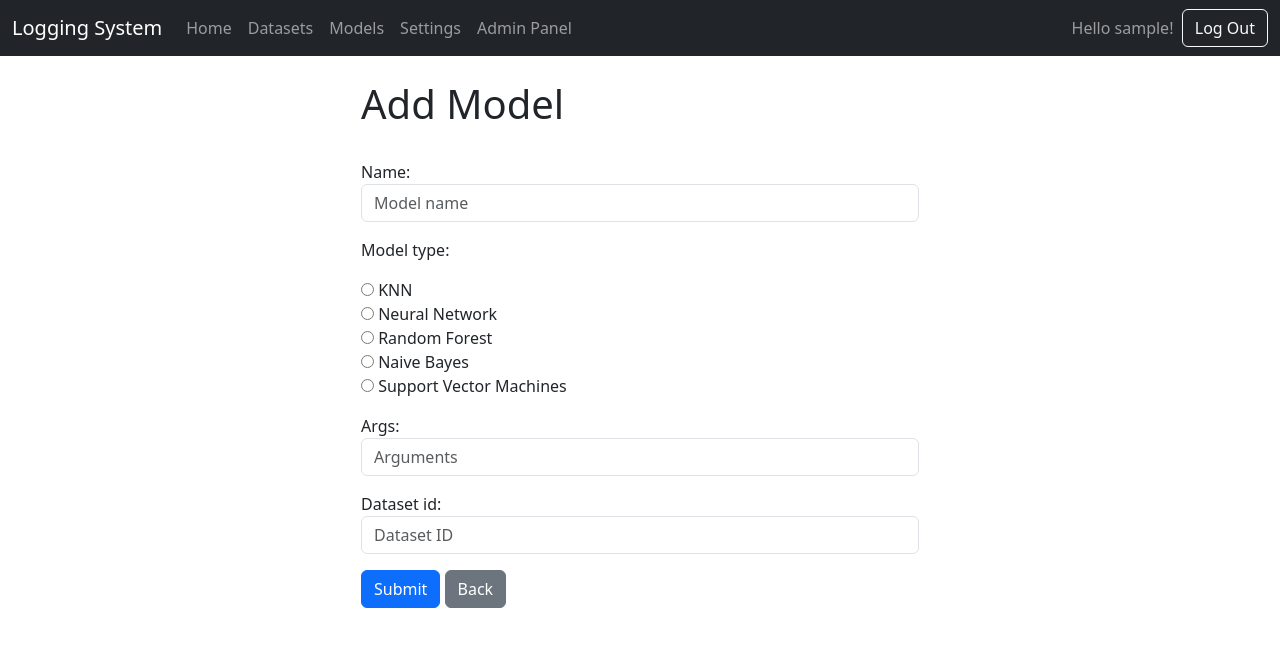
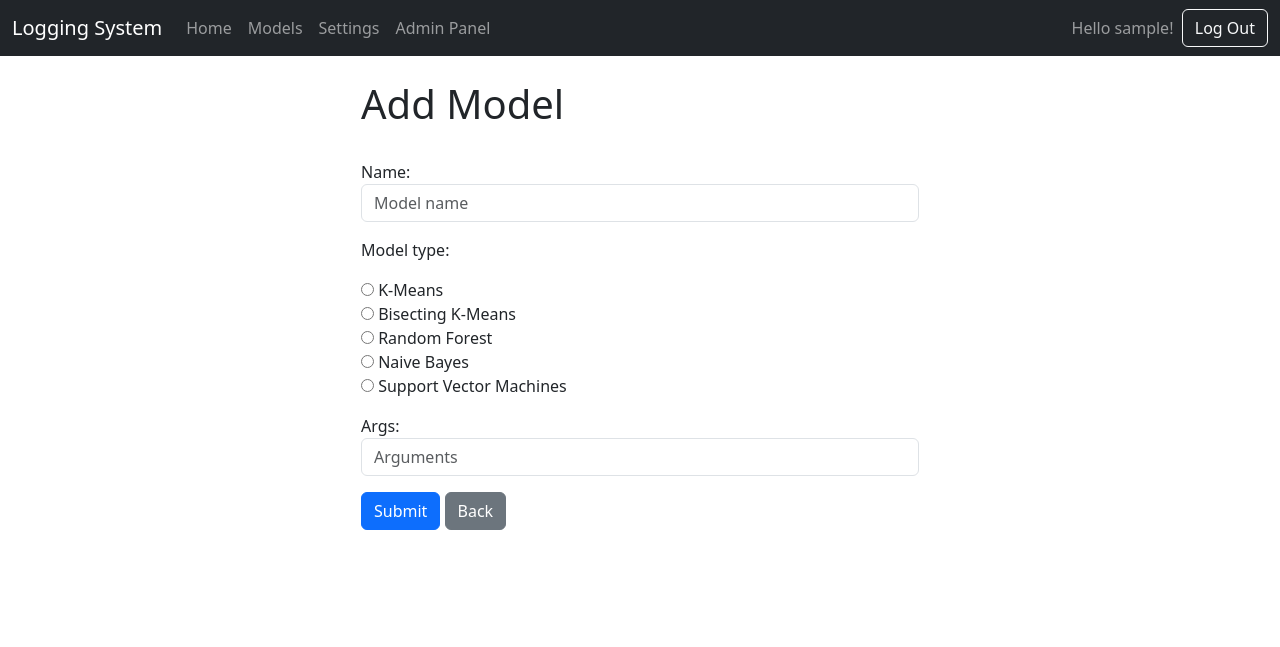
Before and after one commit to koloiyolo/engineering_thesis_django, a Django app: page /add_model/ in a window 1280 px wide. Shown: the top 647 px of the page. Run offline with Django 5.2, Linux system fonts and the light colour scheme; the visitor is signed in with stand-in values (Sample User, id 1).

Commit message:
discard supervised learning

```diff
--- a/webapp/logging_system/website/admin.py
+++ b/webapp/logging_system/website/admin.py
@@ -1,7 +1,7 @@
 from django.contrib import admin
-from .models import Log, Dataset
+from .models import Log, MlModel
 
 # Register your models here.
 
 admin.site.register(Log)
-admin.site.register(Dataset)
+admin.site.register(MlModel)
--- a/webapp/logging_system/website/forms.py
+++ b/webapp/logging_system/website/forms.py
@@ -4,11 +4,10 @@ from django import forms
 import json
 import numpy as np
 
-from .models import Dataset, MlModel
+from .models import MlModel
 
 from .dataset import create_dataset
 from .functions import numpy_array_to_list
-from .ml_models import create_model
 
 class SignUpForm(UserCreationForm):
     email = forms.EmailField(label="", widget=forms.TextInput(attrs={'class':'form-control', 'placeholder':'Email address'}))
@@ -45,46 +44,11 @@ class SignUpForm(UserCreationForm):
         self.fields['password2'].help_text = '<span class="form-text text-muted"><small>Enter the same password as before, for verification.</small></span>'
 
 
-class AddDatasetForm(forms.ModelForm):
-    name     = forms.CharField(required=True, widget=forms.widgets.TextInput(attrs={'placeholder': 'Dataset name', 'class': 'form-control'}))
-    count    = forms.CharField(required=True, widget=forms.widgets.TextInput(attrs={'placeholder': 'Data count', 'class': 'form-control'}))
-    clusters = forms.CharField(required=True, widget=forms.widgets.TextInput(attrs={'placeholder': 'Clusters count', 'class': 'form-control'}))
-    data     = forms.CharField(widget=forms.HiddenInput(), required=False)
-
-    class Meta:
-        model = Dataset
-        fields = (
-            'name',
-            'count',
-            'clusters',
-            'data'
-            )
-
-    def save(self, commit=True):
-        dataset = super().save(commit=False)
-
-
-        count    = int(self.cleaned_data.get('count'))
-        clusters = int(self.cleaned_data.get('clusters'))
-
-        data = numpy_array_to_list(create_dataset(dataset_size=count, n_clusters=clusters))
-
-        if data is not None:
-            dataset.data = json.dumps(data)
-        else:
-            dataset.data = json.dumps({})
-
-        if commit:
-            dataset.save()
-        return dataset
-
-
 class AddModelForm(forms.ModelForm):
     name          = forms.CharField(required=True, widget=forms.widgets.TextInput(attrs={'placeholder': 'Model name', 'class': 'form-control'}))
-    model_type    = forms.ChoiceField(required=True, widget=forms.RadioSelect, choices = {'knn': 'KNN', 'nn': 'Neural Network', 'rf': 'Random Forest', 'nb': 'Naive Bayes', 'svm': 'Support Vector Machines'})
+    model_type    = forms.ChoiceField(required=True, widget=forms.RadioSelect, choices = {'kmeans': 'K-Means', 'bkmeans': 'Bisecting K-Means', 'rf': 'Random Forest', 'nb': 'Naive Bayes', 'svm': 'Support Vector Machines'})
     args          = forms.CharField(required=True, widget=forms.widgets.TextInput(attrs={'placeholder': 'Arguments', 'class': 'form-control'}))
-    dataset_id    = forms.CharField(required=True, widget=forms.widgets.TextInput(attrs={'placeholder': 'Dataset ID', 'class': 'form-control'}))
-    accuracy      = forms.CharField(widget=forms.HiddenInput(), required=False)
+
 
     class Meta:
         model = MlModel
@@ -92,27 +56,4 @@ class AddModelForm(forms.ModelForm):
             'name',
             'model_type',
             'args',
-            'dataset_id',
-            'accuracy',
             )
-
-    def save(self, commit=True):
-        model_object = super().save(commit=False)
-
-        name          = str(self.cleaned_data.get('name'))
-        dataset_id    = int(self.cleaned_data.get('dataset_id'))
-        model_type    = str(self.cleaned_data.get('model_type'))
-        args          = str(self.cleaned_data.get('args'))
-
-        model, accuracy = create_model(name=name, dataset_id = dataset_id, model_type = model_type, args = args)
-
-
-        if model is not None:
-            model_object.accuracy = accuracy
-            model_object.file = model
-        else:
-            model_object.accuracy = '0'
-
-        if commit:
-            model_object.save()
-        return model_object
--- a/webapp/logging_system/website/models.py
+++ b/webapp/logging_system/website/models.py
@@ -16,23 +16,7 @@ class Log(models.Model):
         db_table = 'logs'
 
 
-class Dataset(models.Model):
-    name                = models.TextField(max_length=50)
-    count               = models.TextField(max_length=20)
-    clusters            = models.TextField(max_length=5)
-    data                = models.TextField()
-
-    def save_dataset(self, dataset):
-        self.data = json.dumps(dataset)
-        self.save()
-
-    def get_dataset(self):
-        return list_to_numpy_array(json.loads(self.data))
-
 class MlModel(models.Model):
     name                = models.TextField(max_length=50)
     model_type          = models.TextField(max_length=50)
     args                = models.TextField(max_length=200)
-    accuracy            = models.TextField(max_length=10)
-    dataset_id          = models.TextField(max_length=20)
-    file                = models.BinaryField()
--- a/webapp/logging_system/website/templates/navbar.html
+++ b/webapp/logging_system/website/templates/navbar.html
@@ -11,9 +11,6 @@
         <ul class="navbar-nav me-auto mb-2 mb-lg-0">
           <li class="nav-item">
             <a class="nav-link" aria-current="page" href="{% url 'home' %}">Home</a>
-          </li>
-          <li class="nav-item">
-            <a class="nav-link" href="{% url 'datasets' %}">Datasets</a>
           </li>
           <li class="nav-item">
             <a class="nav-link" href="{% url 'models' %}">Models</a>
--- a/webapp/logging_system/website/urls.py
+++ b/webapp/logging_system/website/urls.py
@@ -6,11 +6,6 @@ urlpatterns = [
     path('', views.home, name='home'),
     path('logout/', views.logout_user, name='logout'),
     path('register/', views.register_user, name='register'),
-    path('datasets/', views.view_datasets, name='datasets'),
-    path('add_dataset/', views.add_dataset, name='add_dataset'),
-    path('dataset/<int:pk>', views.view_dataset, name='dataset'),
-    path('delete_dataset/<int:pk>', views.delete_dataset, name='delete_dataset'),
-    path('update_dataset/<int:pk>', views.update_dataset, name='update_dataset'),
     path('models/', views.view_models, name='models'),
     path('add_model/', views.add_model, name='add_model'),
 ]
--- a/webapp/logging_system/website/views.py
+++ b/webapp/logging_system/website/views.py
@@ -2,9 +2,8 @@ from django.shortcuts import render, redirect
 from django.contrib.auth import authenticate, login, logout
 from django.contrib import messages
 
-from .models import Log, Dataset
-from .forms import SignUpForm, AddDatasetForm, AddModelForm
-from .ml_models import create_model
+from .models import Log
+from .forms import SignUpForm, AddModelForm
 
 # Create your views here.
 
@@ -54,72 +53,6 @@ def register_user(request):
     return render(request, 'register.html', {'form': form})
 
 
-# datasets
-
-def view_datasets(request):
-    if request.user.is_authenticated:
-        datasets = Dataset.objects.all()
-        return render(request, 'datasets.html', {'datasets': datasets})
-    else:
-        return redirect('home')
-
-
-def add_dataset(request):
-    if request.user.is_authenticated:
-        form = AddDatasetForm(request.POST or None)
-        if request.method == 'POST':
-            if form.is_valid():
-                add_record = form.save()
-                messages.success(request, "Dataset added successfully")
-                return redirect('datasets')
-        else:
-            return render(request, 'add_dataset.html', {'form':form})
-    else:
-        return redirect('home')
-
-
-def delete_dataset(request, pk):
-    if request.user.is_authenticated:
-        delete_it = Dataset.objects.get(id=pk)
-        delete_it.delete()
-        messages.success(request, "Dataset deleted successfully!")
-        return redirect('datasets')
-    else:
-        return redirect('home')
-
-
-def update_dataset(request, pk):
-    if request.user.is_authenticated:
-        update_it = Dataset.objects.get(id=pk)
-        form = AddDatasetForm(request.POST or None, instance=update_it)
-        if form.is_valid():
-            form.save()
-            messages.success(request, "Dataset updated successfully")
-            return redirect('datasets')
-        else:
-            return render(request, 'update_dataset.html', {'form':form})
-    else:
-        return redirect('home')
-
-
-def view_dataset(request, pk):
-    if request.user.is_authenticated:
-        dataset = Dataset.objects.get(id=pk)
-        dataset_data = dataset.get_dataset()
-        data = dataset_data['data']
-        target = dataset_data['target']
-
-        data_with_target = []
-        for log, label in zip(data, target):
-            log_with_label = {'label': label, 'log': log}
-            data_with_target.append(log_with_label)
-
-        return render(request, 'dataset.html', {'dataset': dataset, 'data': data_with_target})
-        pass
-    else:
-        return redirect('home')
-
-
 # models
 
 def view_models(request):
```
Also changed, not shown: webapp/logging_system/website/ml_models.py (deleted, +0 -51 lines), webapp/logging_system/website/templates/add_dataset.html (deleted, +0 -21 lines), webapp/logging_system/website/templates/dataset.html (deleted, +0 -35 lines), webapp/logging_system/website/templates/datasets.html (deleted, +0 -43 lines), webapp/logging_system/website/templates/models.html (+22 -5 lines), webapp/logging_system/website/migrations/0005_remove_mlmodel_accuracy_remove_mlmodel_dataset_id_and_more.py (added), webapp/logging_system/website/migrations/0006_delete_dataset.py (added).
